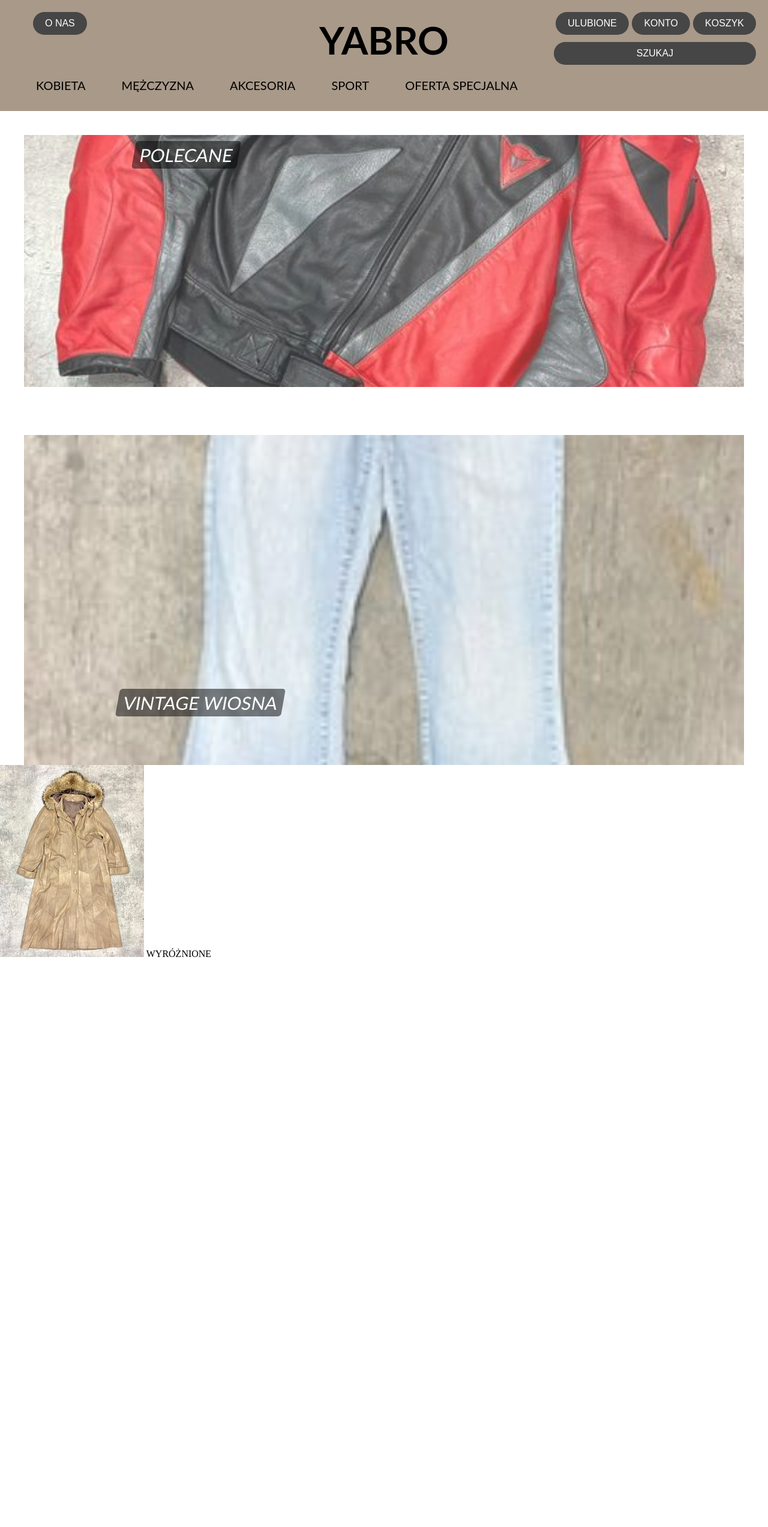
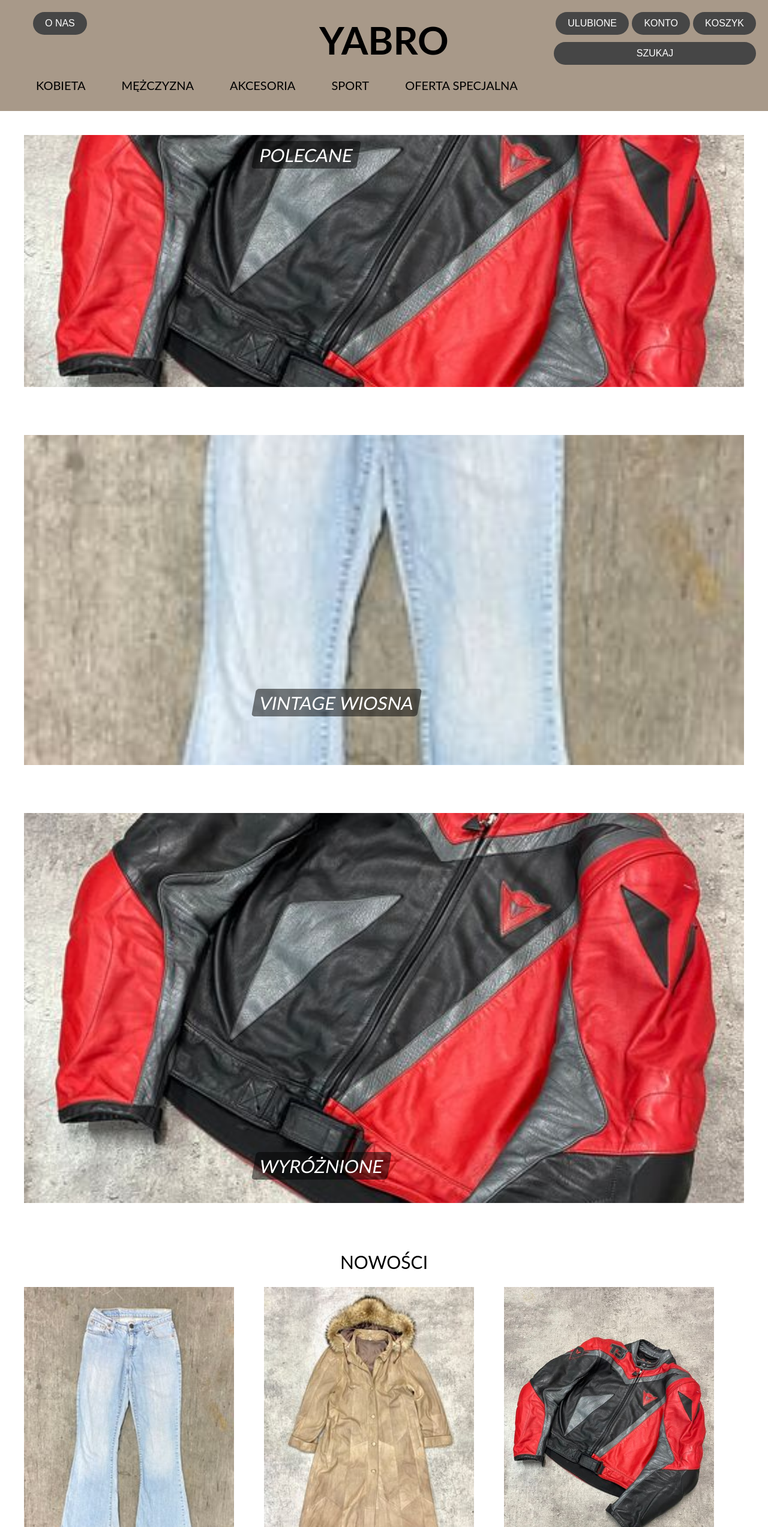
Before and after one commit to olohiperbolo/Yabro, a PHP site: page /yabro.html in a window 1280 px wide. Shown: the whole page at 60% size. Before the commit the page ends 1595 px from the top, so only its background shows below. Run offline with PHP 8.4, Linux system fonts and the light colour scheme.

Commit message:
dodanie highlighted i box-newest (prawie dziala)

```diff
--- a/style.css
+++ b/style.css
@@ -7,6 +7,7 @@ body{
     max-width: 100%;
     position: relative;
     display: flex;
+    justify-content: center;
 }
 .box{
     width: 100%;
@@ -128,11 +129,10 @@ body{
     height: auto;
     object-fit: cover;
     object-position: center;
-    opacity: 0.8;
 }
 .recommended-text{
     position: absolute;
-    left: 223px;
+    left: 423px;
     top: 235px;
     color: white;
     font-size: 30px;
@@ -156,11 +156,10 @@ body{
     height: auto;
     object-fit: contain;
     object-position: center;
-    opacity: 0.8;
 }
 .thematic-text{
     position: absolute;
-    left: 196px;
+    left: 423px;
     top: 1148px;
     color: white;
     font-size: 30px;
@@ -170,7 +169,7 @@ body{
     border-radius: 5px;
     transform: skew(-10deg);
 }
-highlighted-box{
+.highlighted-box{
     width: 100%;
     height: 650px;
     overflow: hidden;
@@ -179,17 +178,16 @@ highlighted-box{
     align-items: center;
     margin-top: 80px;
 }
-highlighted-box img{
+.highlighted-box img{
     width: 1200px;
     height: auto;
     object-fit: cover;
     object-position: center;
-    opacity: 0.8;
 }
-highlighted-text{
+.highlighted-text{
     position: absolute;
-    left: 196px;
-    top: 1900px;
+    left: 423px;
+    top: 1920px;
     color: white;
     font-size: 30px;
     font-family: Lato, serif;
@@ -198,3 +196,27 @@ highlighted-text{
     border-radius: 5px;
     transform: skew(-10deg);
 }
+.box-newest{
+    width: 380px;
+    height: 400px;
+    margin-right: 20px;
+    margin-top: 140px;
+    display: inline-block;
+    position: relative;
+    overflow: hidden;
+}
+.box-newest img{
+    width: 350px;
+    height: auto;
+    object-fit: cover;
+    object-position: center;
+}
+.box-newest-text{
+    position: absolute;
+    text-align: center;
+    top: 2080px;
+    color: black;
+    font-size: 30px;
+    font-family: Lato, serif;
+    padding: 5px 10px;
+}
--- a/yabro.html
+++ b/yabro.html
@@ -36,9 +36,19 @@
         <span class="thematic-text">VINTAGE WIOSNA</span>
     </thematic>
     <highlighted class="highlighted-box">
-        <img src="plaszcz.jpeg">
+        <img src="kurtka.jpeg">
         <span class="highlighted-text">WYRÓŻNIONE</span>
     </highlighted>
+    <span class="box-newest-text">NOWOŚCI</span>
+    <newest-box1 class="box-newest">
+        <img src="spodnie.jpeg">
+    </newest-box1>
+    <newest-box2 class="box-newest">
+        <img src="plaszcz.jpeg">
+    </newest-box2>
+    <newest-box3 class="box-newest">
+        <img src="kurtka.jpeg">
+    </newest-box3>
 </container>
 </body>
 </html>
```
